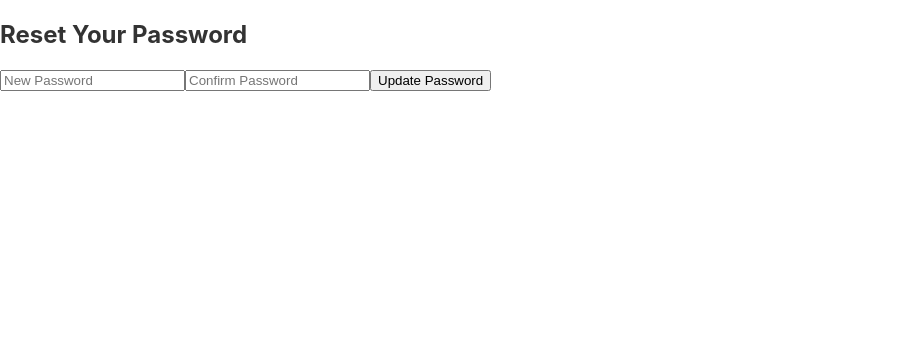
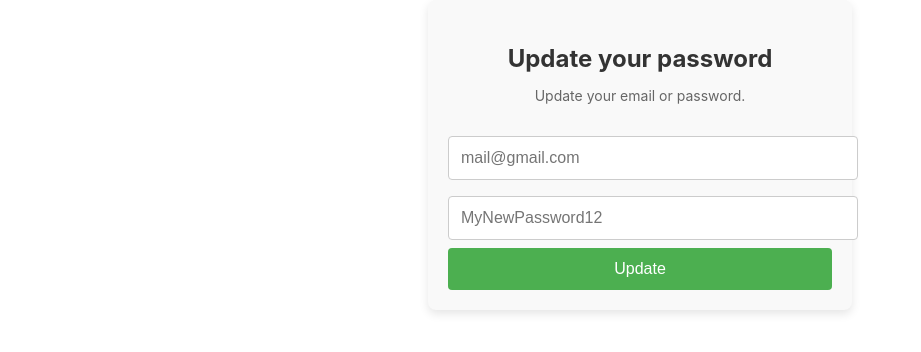
Before and after one commit to Kathiriperumal24/small-Bets, a React (Create React App) app: page /update in a window 1280 px wide. Shown: the top 352 px of the page, without its empty margins (0-921 px from the left). Built offline with nearby package versions, Linux system fonts and the light colour scheme.

Commit message:
update-pass

```diff
--- a/package.json
+++ b/package.json
@@ -11,7 +11,7 @@
     "react": "^19.0.0",
     "react-dom": "^19.0.0",
     "react-router-dom": "^7.3.0",
-    "react-scripts": "5.0.1",
+    "react-scripts": "^5.0.1",
     "web-vitals": "^2.1.4"
   },
   "scripts": {
--- a/src/Update.css
+++ b/src/Update.css
@@ -1,59 +1,93 @@
-/* Update.css */
-.update-container {
-    width: 100%;
-    max-width: 400px;
-    margin: 50px auto;
-    padding: 20px;
-    background: #ffffff;
-    box-shadow: 0 4px 8px rgba(0, 0, 0, 0.1);
-    border-radius: 8px;
-    text-align: center;
-  }
+.container {
+  max-width: 400px;
+  margin: 0 auto;
+  padding: 20px;
+  background-color: #f9f9f9;
+  border-radius: 8px;
+  box-shadow: 0 4px 10px rgba(0, 0, 0, 0.1);
+}
 
-  .update-container h1 {
-    margin-bottom: 20px;
-    font-size: 24px;
-    color: #333;
-  }
+header h1 {
+  font-size: 24px;
+  font-weight: bold;
+  color: #333;
+}
 
-  .update-container p {
-    margin-bottom: 20px;
-    font-size: 16px;
-    color: #777;
-  }
+header p {
+  font-size: 14px;
+  color: #666;
+}
 
-  .update-container input {
-    width: 100%;
-    padding: 10px;
-    margin: 10px 0;
-    border: 1px solid #ccc;
-    border-radius: 5px;
-    font-size: 16px;
-  }
+input.text {
+  width: 100%;
+  padding: 12px;
+  margin: 8px 0;
+  border: 1px solid #ccc;
+  border-radius: 4px;
+  font-size: 16px;
+}
 
-  .update-container button {
-    background-color: #007bff;
-    color: white;
-    padding: 12px;
-    border: none;
-    border-radius: 5px;
-    cursor: pointer;
-    font-size: 16px;
-    margin-top: 10px;
-  }
+input.text:focus {
+  outline: none;
+  border-color: #4CAF50;
+}
 
-  .update-container button:hover {
-    background-color: #0056b3;
-  }
+button.btn {
+  width: 100%;
+  padding: 12px;
+  font-size: 16px;
+  background-color: #4CAF50;
+  color: white;
+  border: none;
+  border-radius: 4px;
+  cursor: pointer;
+  transition: background-color 0.3s ease;
+}
 
-  .alert-danger {
-    color: red;
-    font-size: 14px;
-    margin-top: 10px;
-  }
+button.btn:hover {
+  background-color: #45a049;
+}
 
-  .alert-success {
-    color: green;
-    font-size: 14px;
-    margin-top: 10px;
-  }
+button.btn:disabled {
+  background-color: #ddd;
+  cursor: not-allowed;
+}
+
+.alert-success {
+  padding: 10px;
+  margin: 10px 0;
+  background-color: #d4edda;
+  border: 1px solid #c3e6cb;
+  color: #155724;
+  border-radius: 4px;
+}
+
+.alert-danger {
+  padding: 10px;
+  margin: 10px 0;
+  background-color: #f8d7da;
+  border: 1px solid #f5c6cb;
+  color: #721c24;
+  border-radius: 4px;
+}
+
+.text-center {
+  text-align: center;
+}
+
+.my-6 {
+  margin-top: 24px;
+  margin-bottom: 24px;
+}
+
+.mb-2 {
+  margin-bottom: 8px;
+}
+
+.w-96 {
+  width: 24rem;
+}
+
+.m-8 {
+  margin: 8px;
+}
--- a/src/Update.js
+++ b/src/Update.js
@@ -1,74 +1,94 @@
-import { useLocation } from 'react-router-dom';
-import { useState, useEffect } from 'react';
-import { supabase } from './supabaseClient'; // Import your Supabase client
+import { useState } from "react";
+import Alert from "./Alert"; // assuming you have this component in your React setup
+import { useAuth } from "./useAuth"; // assuming the composable exists in your React project
+import { supabase } from "./supabaseClient";
+import "./Update.css";
 
 const UpdatePassword = () => {
-  const location = useLocation(); // Hook to access the current URL
-  const [password, setPassword] = useState('');
-  const [passwordConfirm, setPasswordConfirm] = useState('');
-  const [error, setError] = useState(null);
-  const [success, setSuccess] = useState(false);
+  const [state, setState] = useState({
+    loading: false,
+    success: false,
+    error: undefined,
+    email: "",
+    password: "",
+  });
 
-  useEffect(() => {
-    const urlParams = new URLSearchParams(location.search);
-    const accessToken = urlParams.get('access_token');
+  const { validateEmail } = useAuth();
 
-    if (accessToken) {
-      console.log('Reset Token:', accessToken); // Check the token in the console
-    }
-  }, [location]);
+  const updateUser = async () => {
+    setState((prevState) => ({ ...prevState, error: undefined }));
 
-  const handleSubmit = async (e) => {
-    e.preventDefault();
-
-    if (password !== passwordConfirm) {
-      setError('Passwords do not match!');
+    if (!validateEmail(state.email)) {
+      setState((prevState) => ({ ...prevState, error: "Enter a valid email." }));
       return;
     }
 
-    const urlParams = new URLSearchParams(location.search);
-    const accessToken = urlParams.get('access_token');
-
-    if (!accessToken) {
-      setError('Invalid or expired token');
+    if (!state.password) {
+      setState((prevState) => ({ ...prevState, error: "Enter a password." }));
       return;
     }
 
     try {
-      const { error } = await supabase.auth.api.updateUser(accessToken, {
-        password: password
+      setState((prevState) => ({ ...prevState, loading: true }));
+
+      const { data } = await supabase.auth.updateUser({
+        email: state.email,
+        password: state.password,
       });
 
-      if (error) {
-        setError(error.message);
-      } else {
-        setSuccess(true);
+      if (data) {
+        setState((prevState) => ({
+          ...prevState,
+          success: "Successfully updated.",
+        }));
       }
     } catch (error) {
-      setError('An error occurred while resetting the password');
+      setState((prevState) => ({
+        ...prevState,
+        error: "Error coming from Supabase.",
+      }));
+    } finally {
+      setState((prevState) => ({ ...prevState, loading: false }));
     }
   };
 
   return (
-    <div>
-      <h2>Reset Your Password</h2>
-      {error && <p style={{ color: 'red' }}>{error}</p>}
-      {success && <p style={{ color: 'green' }}>Password updated successfully!</p>}
-      <form onSubmit={handleSubmit}>
+    <div className="container mx-auto text-center w-96">
+      <header className="my-6">
+        <h1 className="mb-2 text-2xl font-bold">Update your password</h1>
+        <p>Update your email or password.</p>
+      </header>
+      <div className="mx-auto">
         <input
-          type="password"
-          placeholder="New Password"
-          value={password}
-          onChange={(e) => setPassword(e.target.value)}
+          type="text"
+          className="text"
+          placeholder="mail@gmail.com"
+          value={state.email}
+          onChange={(e) =>
+            setState((prevState) => ({ ...prevState, email: e.target.value }))
+          }
         />
         <input
           type="password"
-          placeholder="Confirm Password"
-          value={passwordConfirm}
-          onChange={(e) => setPasswordConfirm(e.target.value)}
+          className="text"
+          placeholder="MyNewPassword12"
+          value={state.password}
+          onChange={(e) =>
+            setState((prevState) => ({ ...prevState, password: e.target.value }))
+          }
         />
-        <button type="submit">Update Password</button>
-      </form>
+      </div>
+      {state.error && <Alert text={state.error} className="alert-danger" />}
+      {state.success && <Alert text={state.success} className="alert-success" />}
+      <div>
+        <button
+          className="btn btn-primary"
+          disabled={state.loading}
+          onClick={updateUser}
+        >
+          {state.loading ? "Loading" : "Update"}
+        </button>
+      </div>
     </div>
   );
 };
```
Also changed, not shown: 16 other files (tests, documents, lock files or other folders).
